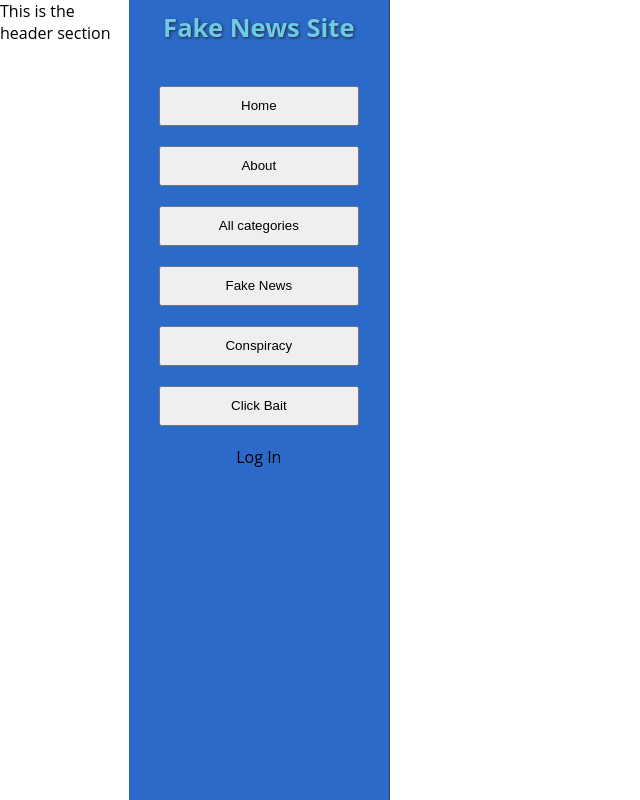
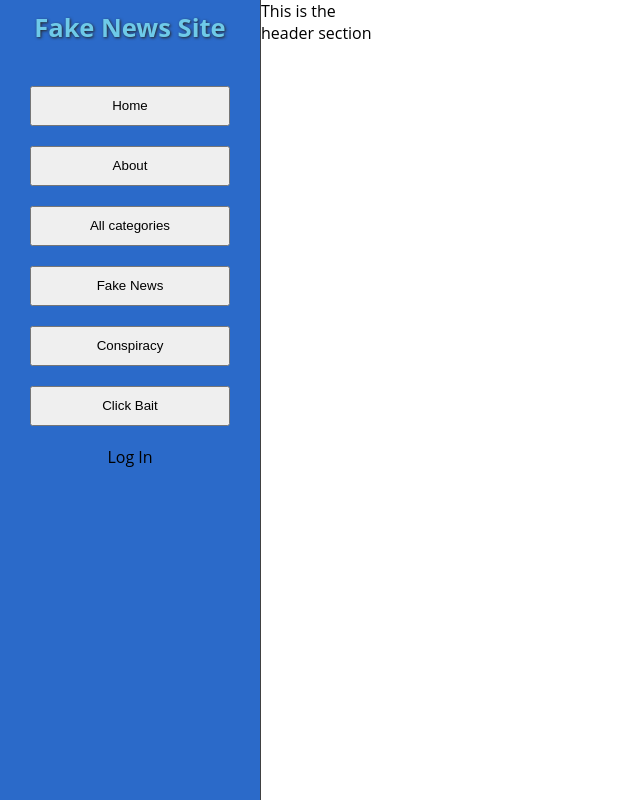
Before and after one commit to JS-goose/fake_news_react, a React (Create React App) app: page / in a window 1280 px wide. Shown: the whole page, without its empty margins (0-640 px from the left). Built offline with nearby package versions, Linux system fonts and the light colour scheme; no server answers.

Commit message:
added container and id to Header

```diff
--- a/src/App.js
+++ b/src/App.js
@@ -27,8 +27,8 @@ class App extends Component {
     return (
       <Router>
         <section className="App">
+          <Sidebar />
           <Header />
-          <Sidebar />
           <Route
             exact
             path="/"
--- a/src/components/layout/Header.js
+++ b/src/components/layout/Header.js
@@ -3,7 +3,11 @@ import { Link } from "react-router-dom";
 
 class Header extends Component {
   render() {
-    return <p>This is the header section</p>;
+    return (
+      <section id="header-container">
+        <p>This is the header section</p>
+      </section>
+    );
   }
 }
 
```
